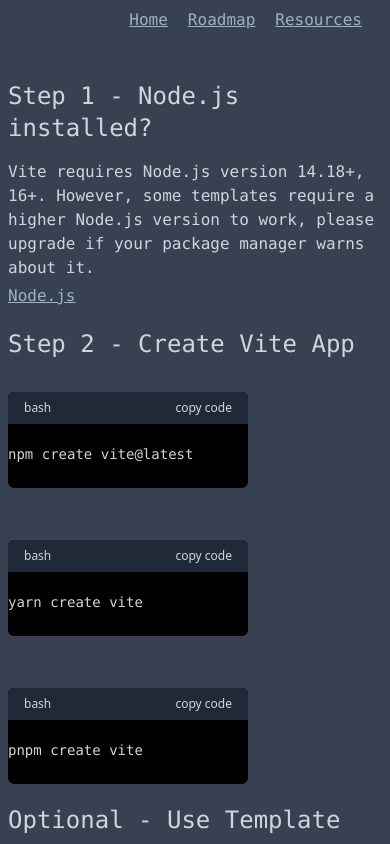
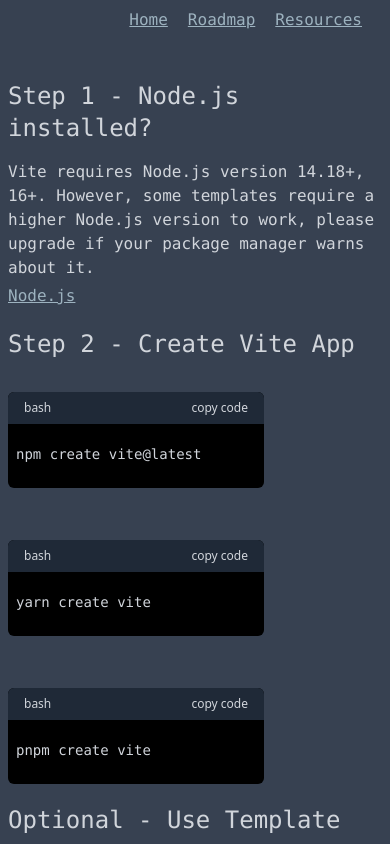
Before and after one commit to timobickmann/roadmap, a React (Vite) app: page /resources/vite/setup in a window 390 px wide. Shown: the top 844 px of the page. Built offline with nearby package versions, Linux system fonts and the light colour scheme; some icons are missing.

Commit message:
mobile test

```diff
--- a/src/components/CodeBlock.tsx
+++ b/src/components/CodeBlock.tsx
@@ -24,7 +24,7 @@
               copy code
             </button>
           </div>
-          <div className="mx-auto sm:mx-5 my-5 w-60 sm:w-72 md:w-[28rem] lg:w-auto lg:min-w-[28rem] overflow-y-auto text-sm">
+          <div className="mx-2 sm:mx-5 my-5 w-60 sm:w-72 md:w-[28rem] lg:w-auto lg:min-w-[28rem] overflow-y-auto text-sm">
             <code className="">{code}</code>
           </div>
         </div>
```
